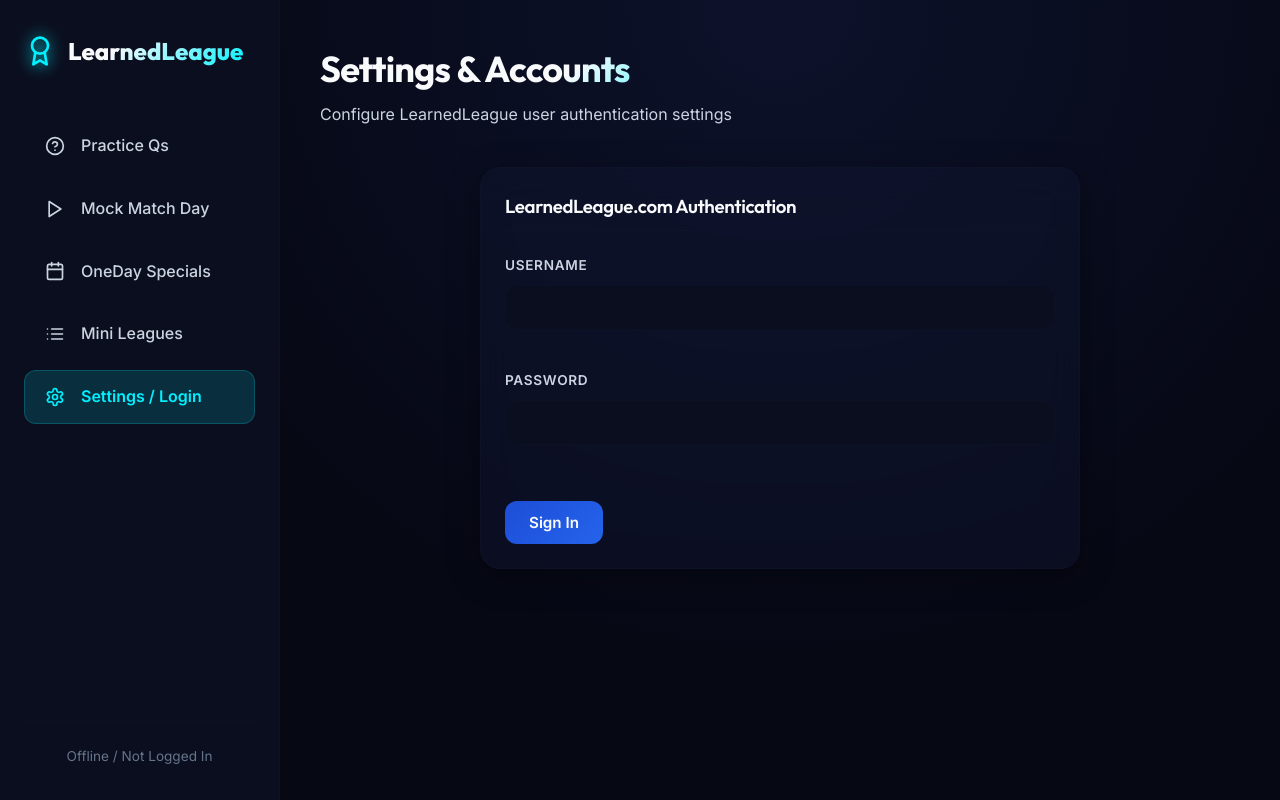
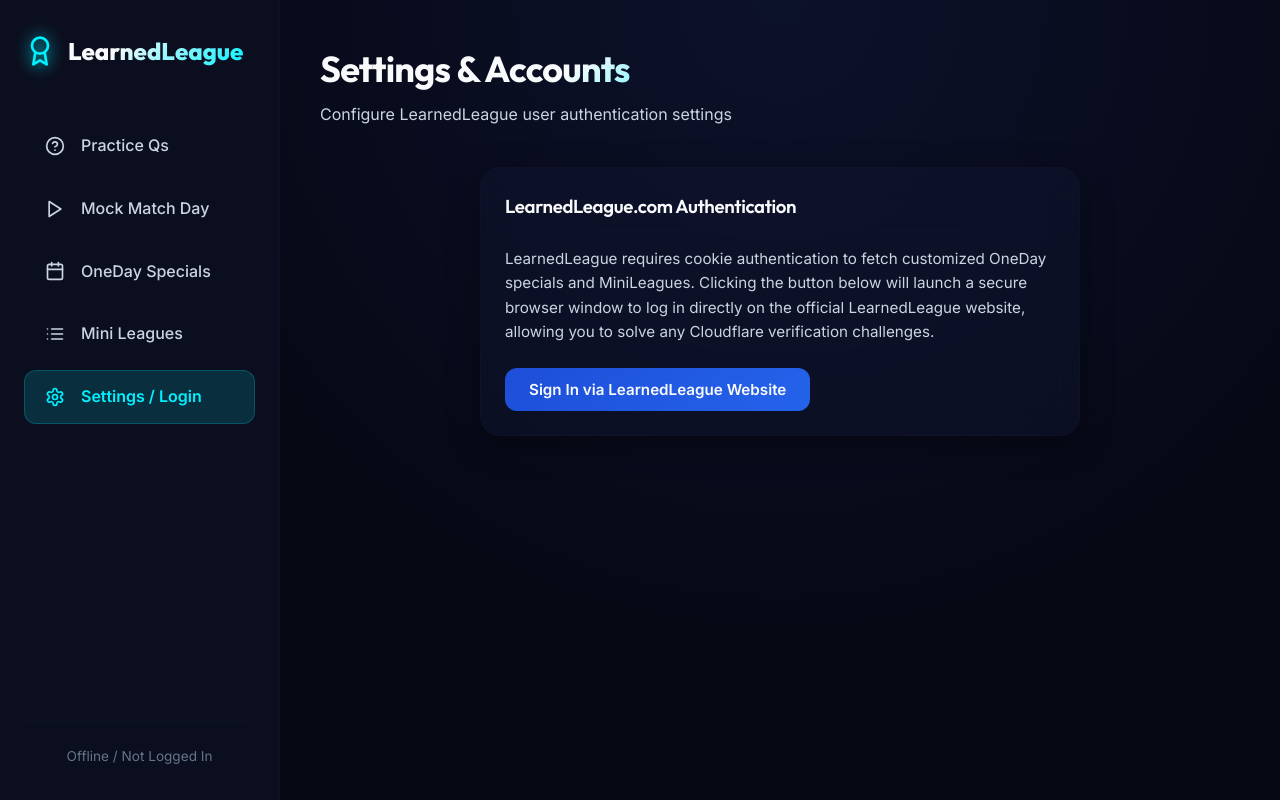
Before and after one commit to georgefahmy/LL, a React (Vite) app: page / in a window 1280 px wide. Both pictures are taken after a click on the item "Settings / Login". Built offline with nearby package versions, Linux system fonts and the light colour scheme.

Commit message:
Introduce interactive login popup to cleanly solve Cloudflare challenges

```diff
--- a/electron/preload.js
+++ b/electron/preload.js
@@ -2,5 +2,6 @@
 
 contextBridge.exposeInMainWorld('electronAPI', {
   loginToLL: (username, password) => ipcRenderer.invoke('login-ll', { username, password }),
-  fetchLL: (url) => ipcRenderer.invoke('fetch-ll', url)
+  fetchLL: (url) => ipcRenderer.invoke('fetch-ll', url),
+  openLoginWindow: () => ipcRenderer.invoke('open-login-window')
 });
--- a/src/App.tsx
+++ b/src/App.tsx
@@ -18,6 +18,7 @@
     electronAPI: {
       loginToLL: (username: string, password: string) => Promise<{ success: boolean; profileId?: string; username?: string; error?: string }>;
       fetchLL: (url: string) => Promise<{ success: boolean; data?: string; error?: string }>;
+      openLoginWindow: () => Promise<{ success: boolean; profileId?: string; username?: string; error?: string }>;
     };
   }
 }
@@ -472,32 +473,25 @@
     });
   };
 
-  // Submit credentials to Learned League
-  const handleLoginSubmit = async (e: React.FormEvent) => {
-    e.preventDefault();
-    if (!username.trim() || !password.trim()) {
-      setLoginStatus("Please fill in both fields.");
-      return;
-    }
-
-    setLoginStatus("Authenticating...");
+  // Open login popup window
+  const handleOpenLoginPopup = async () => {
+    setLoginStatus("Opening login window...");
     try {
-      const res = await directLoginToLL(username.trim(), password.trim());
-      if (res.success && res.profileId) {
+      const res = await window.electronAPI.openLoginWindow();
+      if (res.success && res.profileId && res.username) {
         setProfileId(res.profileId);
+        setUsername(res.username);
         setIsLoggedIn(true);
         setLoginStatus("Login Successful!");
 
         // Save to Dexie settings
-        await dbInstance.settings.put({ key: 'username', value: username.trim() });
-        await dbInstance.settings.put({ key: 'password', value: password.trim() });
+        await dbInstance.settings.put({ key: 'username', value: res.username });
         await dbInstance.settings.put({ key: 'profileId', value: res.profileId });
       } else {
-        setIsLoggedIn(false);
-        setLoginStatus(res.error || "Authentication failed.");
+        setLoginStatus(res.error || "Authentication cancelled or failed.");
       }
     } catch (err: any) {
-      setLoginStatus("Login Error: " + err.message);
+      setLoginStatus("Popup Error: " + err.message);
     }
   };
 
@@ -1238,43 +1232,24 @@
                 </header>
 
                  <div className="glass-panel" style={{ maxWidth: '600px', margin: '0 auto' }}>
-                  <h3 style={{ marginBottom: '1.5rem', borderBottom: '1px solid var(--card-border)', paddingBottom: '0.5rem' }}>LearnedLeague.com Authentication</h3>
+                  <h3 style={{ marginBottom: '1rem', borderBottom: '1px solid var(--card-border)', paddingBottom: '0.5rem' }}>LearnedLeague.com Authentication</h3>
 
-                  <form onSubmit={handleLoginSubmit} style={{ display: 'flex', flexDirection: 'column', gap: '1.25rem' }}>
-                    <div className="form-group">
-                      <label>Username</label>
-                      <input
-                        type="text"
-                        className="text-input"
-                        value={username}
-                        onChange={(e) => setUsername(e.target.value)}
-                        disabled={isLoggedIn}
-                      />
-                    </div>
+                  <p style={{ color: 'var(--text-secondary)', marginBottom: '1.5rem', fontSize: '0.95rem', lineHeight: '1.6' }}>
+                    LearnedLeague requires cookie authentication to fetch customized OneDay specials and MiniLeagues.
+                    Clicking the button below will launch a secure browser window to log in directly on the official LearnedLeague website, allowing you to solve any Cloudflare verification challenges.
+                  </p>
 
-                    <div className="form-group">
-                      <label>Password</label>
-                      <input
-                        type="password"
-                        className="text-input"
-                        value={password}
-                        onChange={(e) => setPassword(e.target.value)}
-                        disabled={isLoggedIn}
-                      />
-                    </div>
-
-                    <div style={{ display: 'flex', gap: '1rem', marginTop: '1rem' }}>
+                  <div style={{ display: 'flex', gap: '1rem' }}>
                     {isLoggedIn ? (
-                        <button type="button" className="btn rose" onClick={handleLogout}>
+                      <button className="btn rose" onClick={handleLogout}>
                         Log Out
                       </button>
                     ) : (
-                        <button type="submit" className="btn primary">
-                          Sign In
+                      <button className="btn primary" onClick={handleOpenLoginPopup}>
+                        Sign In via LearnedLeague Website
                       </button>
                     )}
                   </div>
-                  </form>
 
                   {loginStatus && (
                     <div
@@ -1292,7 +1267,7 @@
                   )}
 
                   {isLoggedIn && (
-                    <div style={{ marginTop: '1.5rem', display: 'flex', flexDirection: 'column', gap: '0.5rem' }}>
+                    <div style={{ marginTop: '1.5rem', display: 'flex', flexDirection: 'column', gap: '0.5rem', borderTop: '1px solid var(--card-border)', paddingTop: '1.25rem' }}>
                       <p>🟢 Logged in as: <strong style={{ color: 'var(--accent-cyan)' }}>{username}</strong></p>
                       <p>🪪 Profile ID: <strong style={{ color: 'var(--accent-cyan)' }}>{profileId}</strong></p>
                     </div>
```
Also changed, not shown: electron/main.cjs (+49 -0 lines). Lines whose indentation alone changed are shown as unchanged.
